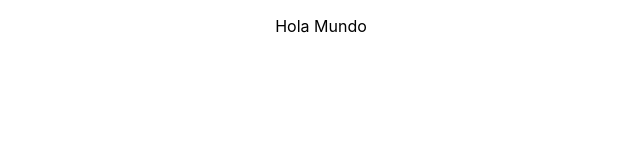
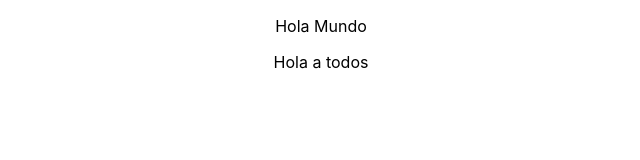
Before and after one commit to Caza20/proyecto-react, a React (Create React App) app: page / in a window 1280 px wide. Shown: the top 160 px of the page, without its empty margins (319-959 px from the left). Built offline with nearby package versions, Linux system fonts and the light colour scheme.

Commit message:
Clase 2 de proyecto react

```diff
--- a/src/App.js
+++ b/src/App.js
@@ -5,6 +5,7 @@ function App() {
   return (
     <div className="App">
       <p> Hola Mundo </p>
+      Hola a todos
     </div>
   );
 }
```
